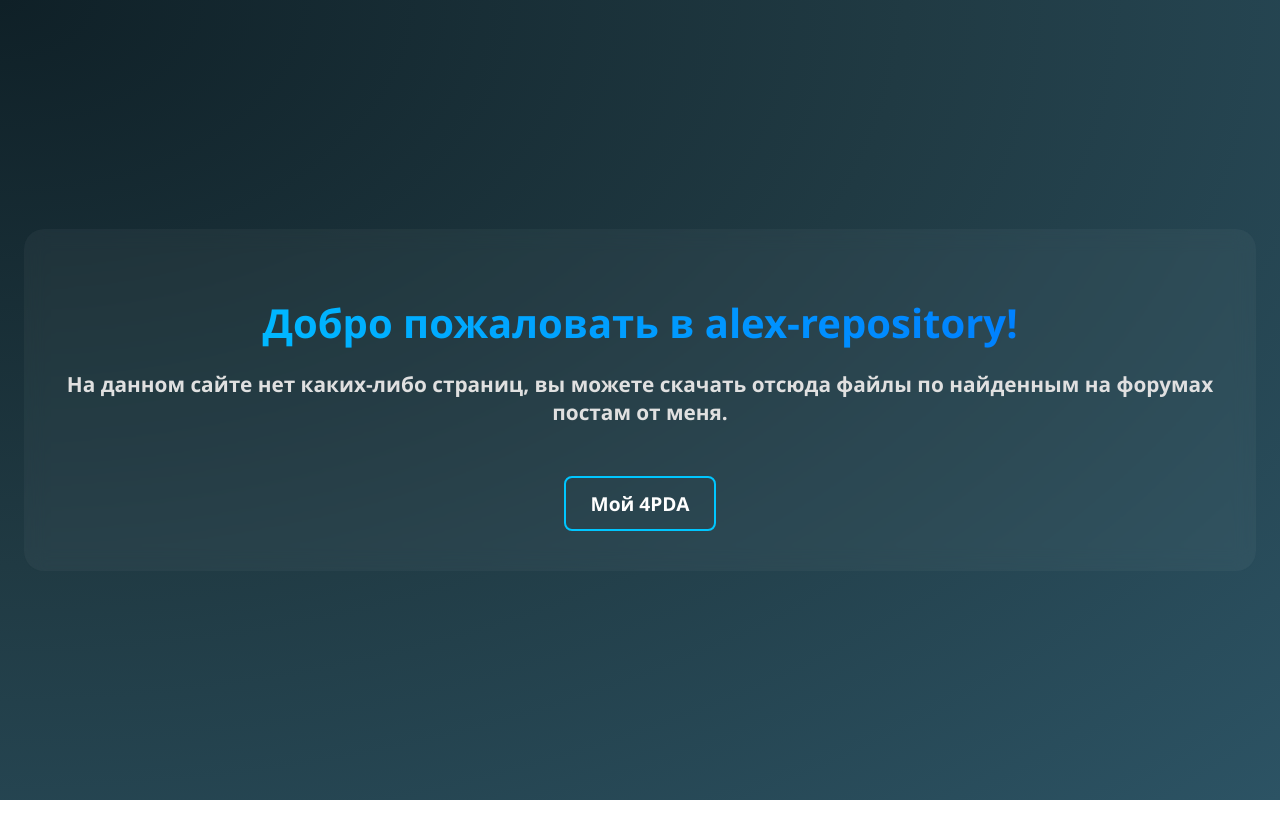
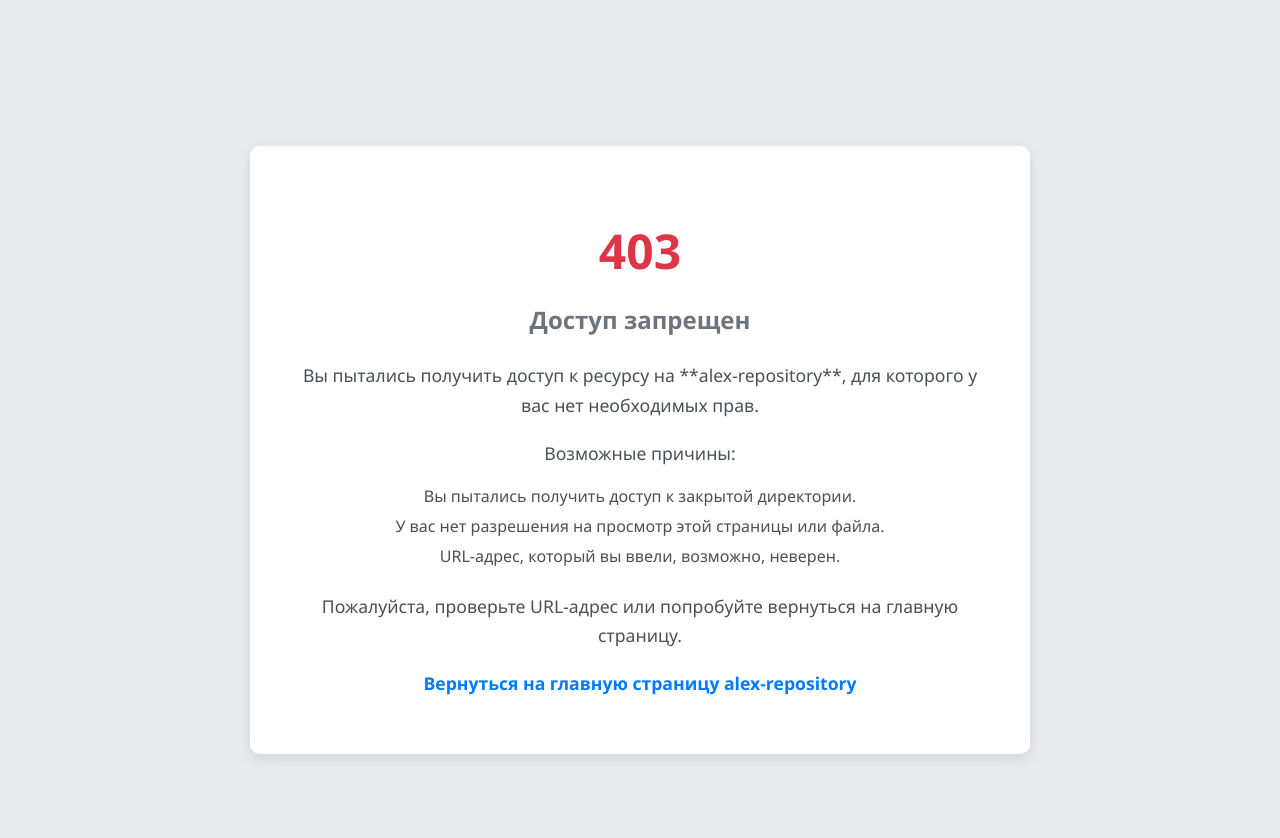
Before and after one commit to grayfox951/alexflrp, a plain HTML site: page docs/index.html in a window 1280 px wide. Before the commit the page ends 800 px from the top, so only its background shows below. Drawn offline with Linux system fonts and the light colour scheme.

Commit message:
Update index.html

```diff
--- a/docs/index.html
+++ b/docs/index.html
@@ -1,101 +1,77 @@
 <!DOCTYPE html>
-<html lang="ru">
+<html lang="en">
 <head>
     <meta charset="UTF-8">
     <meta name="viewport" content="width=device-width, initial-scale=1.0">
-  <title>alex-repository</title>
+    <title>Доступ запрещен (403) - alex-repository</title>
     <style>
-    :root {
-      --main-color: #00c6ff;
-      --second-color: #0072ff;
-    }
-
         body {
-      margin: 0;
-      padding: 0;
-      height: 100vh;
-      background: radial-gradient(ellipse at top left, #0f2027, #203a43, #2c5364);
+            font-family: 'Segoe UI', Tahoma, Geneva, Verdana, sans-serif;
+            background-color: #e9ecef;
+            color: #495057;
+            text-align: center;
+            padding: 50px;
             display: flex;
             justify-content: center;
             align-items: center;
-      font-family: 'Segoe UI', Tahoma, Geneva, Verdana, sans-serif;
+            min-height: 100vh;
+            margin: 0;
         }
-
         .container {
-      text-align: center;
+            background-color: #ffffff;
+            margin: 0 auto;
             padding: 40px;
-      border-radius: 20px;
-      background: rgba(255, 255, 255, 0.04);
-      backdrop-filter: blur(10px);
-      animation: fadeIn 1.5s ease-out;
-      max-width: 90%;
+            border-radius: 10px;
+            box-shadow: 0 5px 15px rgba(0,0,0,0.1);
+            max-width: 700px;
         }
-
         h1 {
-      font-size: 2.5rem;
-      background: linear-gradient(90deg, var(--main-color), var(--second-color));
-      -webkit-background-clip: text;
-      -webkit-text-fill-color: transparent;
-      margin-bottom: 20px;
-    }
-
-    h2 {
-      color: #e0e0e0;
-      font-size: 1.3rem;
-      margin-bottom: 30px;
-    }
-
-    .action-button {
-      display: inline-block;
-      margin-top: 20px;
-      padding: 12px 25px;
-      border: 2px solid var(--main-color);
-      border-radius: 8px;
-      background: transparent;
-      color: #ffffff; /* Цвет текста белый */
-      text-decoration: none; /* Убрано подчеркивание */
-      font-size: 1.2rem;
-      font-weight: 600;
-      transition: background 0.3s ease, color 0.3s ease, transform 0.2s ease;
-      cursor: pointer;
-    }
-
-    .action-button:hover {
-      background: var(--main-color);
-      color: #0f2027; /* Темный текст при наведении */
-      transform: translateY(-2px);
-    }
-
-    @keyframes fadeIn {
-      from {
-        transform: translateY(20px);
-        opacity: 0;
-      }
-      to {
-        transform: translateY(0);
-        opacity: 1;
-      }
-    }
-
-    @media (max-width: 600px) {
-      h1 {
-        font-size: 1.8rem;
+            color: #dc3545; /* Bootstrap red */
+            font-size: 3em;
+            margin-bottom: 15px;
         }
         h2 {
-        font-size: 1rem;
+            font-size: 1.5em;
+            color: #6c757d;
+            margin-bottom: 25px;
         }
-      .action-button {
-        font-size: 1rem;
-        padding: 10px 20px;
+        p {
+            font-size: 1.1em;
+            line-height: 1.7;
+            margin-bottom: 15px;
         }
+        ul {
+            list-style: none;
+            padding: 0;
+            margin-bottom: 25px;
+        }
+        li {
+            margin-bottom: 8px;
+            font-size: 1em;
+        }
+        a {
+            color: #007bff; /* Bootstrap blue */
+            text-decoration: none;
+            font-weight: bold;
+        }
+        a:hover {
+            text-decoration: underline;
         }
     </style>
 </head>
 <body>
     <div class="container">
-    <h1>Добро пожаловать в alex-repository!</h1>
-    <h2>На данном сайте нет каких-либо страниц, вы можете скачать отсюда файлы по найденным на форумах постам от меня.</h2>
-    <a href="https://4pda.to/forum/index.php?showuser=11872414" class="action-button">Мой 4PDA</a>
+        <h1>403</h1>
+        <h2>Доступ запрещен</h2>
+        <p>Вы пытались получить доступ к ресурсу на **alex-repository**, для которого у вас нет необходимых прав.</p>
+        <p>Возможные причины:</p>
+        <ul>
+            <li>Вы пытались получить доступ к закрытой директории.</li>
+            <li>У вас нет разрешения на просмотр этой страницы или файла.</li>
+            <li>URL-адрес, который вы ввели, возможно, неверен.</li>
+        </ul>
+        <p>Пожалуйста, проверьте URL-адрес или попробуйте вернуться на главную страницу.</p>
+        <p><a href="/">Вернуться на главную страницу alex-repository</a></p>
     </div>
 </body>
 </html>
```
Lines whose indentation alone changed are shown as unchanged.
